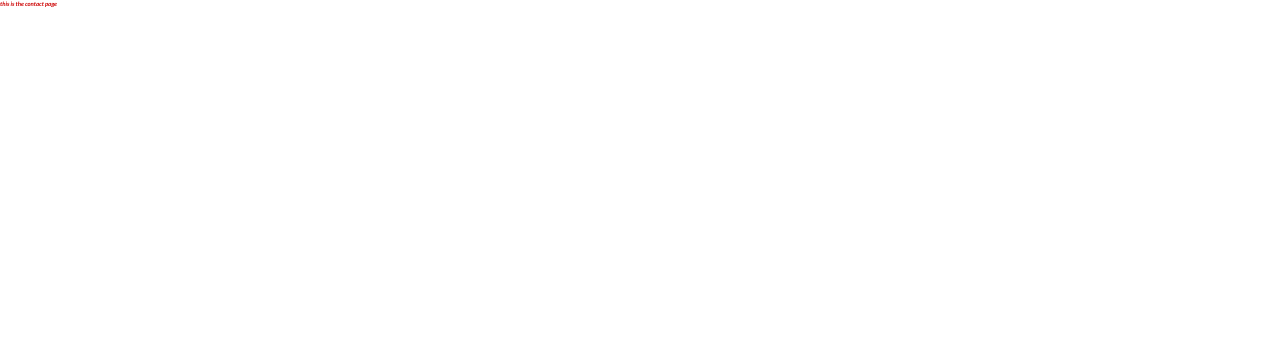
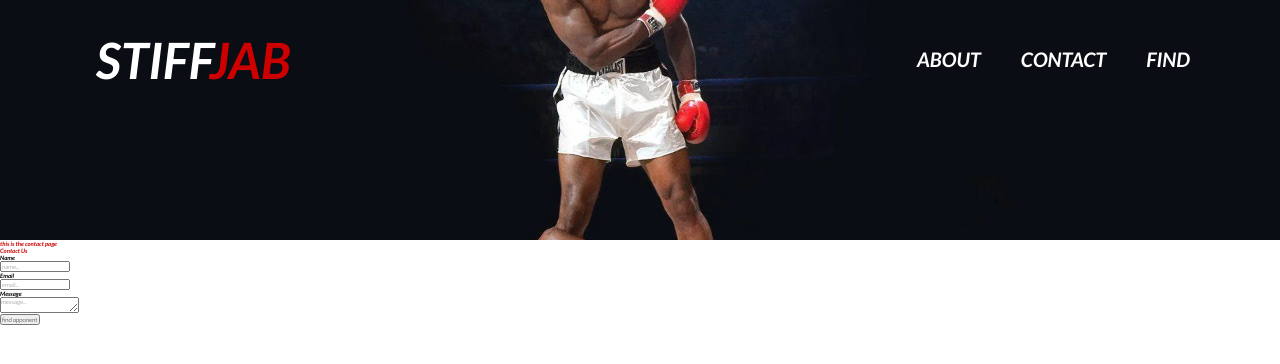
Before and after one commit to BilalHassen/StiffJab-app, a React (Create React App) app: page /contact-page in a window 1280 px wide. Shown: the top 364 px of the page. Built offline with nearby package versions, Linux system fonts and the light colour scheme.

Commit message:
add contact form skeleton

```diff
--- /dev/null
+++ b/src/components/ContactForm/ContactForm.js
@@ -0,0 +1,39 @@
+import "./ContactForm.scss";
+
+function ContactForm() {
+  return (
+    <>
+      <form className="contact__form">
+        <h1 className="contact__title">Contact Us</h1>
+        <h3 className="contact__form-title">Name</h3>
+        <input
+          className="contact__form-name"
+          type="text"
+          name="name"
+          placeholder="name..."
+        />
+        <h3 className="contact__form-title">Email</h3>
+        <input
+          className="contact__form-email"
+          type="text"
+          name="email"
+          placeholder="email..."
+        />
+        <h3 className="contact__form-title">Message</h3>
+        <textarea
+          className="contact__form-message"
+          type="text"
+          name="message"
+          placeholder="message..."
+        />
+
+        <br></br>
+        <div className="contact__button-container">
+          <button className="contact__form-button">find opponent</button>
+        </div>
+      </form>
+    </>
+  );
+}
+
+export default ContactForm;
--- /dev/null
+++ b/src/components/ContactForm/ContactForm.scss
@@ -0,0 +1,3 @@
+@use "../../styles/partials/mixins" as *;
+@use "../../styles/partials/text" as *;
+@use "../../styles/partials/variables" as *;
--- a/src/pages/ContactPage/ContactPage.js
+++ b/src/pages/ContactPage/ContactPage.js
@@ -1,9 +1,19 @@
 import "./ContactPage.scss";
-
+import Header from "../../components/Header/Header";
+import Footer from "../../components/Footer/Footer";
+import ContactForm from "../../components/ContactForm/ContactForm";
 function ContactPage() {
   return (
     <>
-      <h1>this is the contact page</h1>
+      <div className="contact-header">
+        <Header />
+      </div>
+      <section className="contact">
+        <div className="contact__form-container">
+          <h1>this is the contact page</h1>
+          <ContactForm />
+        </div>
+      </section>
     </>
   );
 }
--- a/src/pages/ContactPage/ContactPage.scss
+++ b/src/pages/ContactPage/ContactPage.scss
@@ -0,0 +1,11 @@
+@use "../../styles/partials/mixins" as *;
+@use "../../styles/partials/text" as *;
+@use "../../styles/partials/variables" as *;
+
+.contact-header {
+  background-color: black;
+  background-image: url(../../assets/images/ali.webp);
+  background-size: cover;
+  background-position: center;
+  height: 30vh;
+}
```
